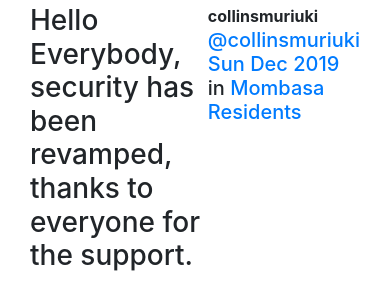
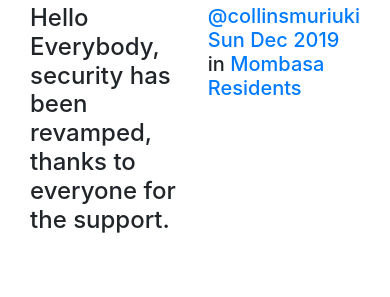
Before and after one commit to c12i/nachbarschaft, a Django app: page /posts/by/collinsmuriuki/2/ in a window 390 px wide. Shown: the part 56-353 px from the top of the page. Run offline with Django 3.2, Linux system fonts and the light colour scheme; data comes from the database, SQL or seed files in the repository; both versions use the stored data as it was after the commit; a map, chart or similar area stays blank; some libraries are stand-ins or nearby versions.

Commit message:
Tweak posts app template styling

```diff
--- a/posts/templates/posts/_post.html
+++ b/posts/templates/posts/_post.html
@@ -1,7 +1,6 @@
-<div class="post media">
-    <h3>{{ post.message_html|safe }}</h3>
+<div class="post media mb-3">
+    <h4>{{ post.message_html|safe }}</h4>
     <div class="media-body">
-        <strong>{{ post.user.username }}</strong>
         <h5 class="media-heading">
             <span class="username"><a
                     href="{% url 'posts:for_user' username=post.user.username %}">@{{ post.user.username }}</a></span>
@@ -13,9 +12,8 @@
         </h5>
         <div class="media-footer">
             {% if user.is_authenticated and post.user == user and not hide_delete %}
-            <a href="{% url 'posts:delete' pk=post.pk %}" title="delete" class="btn btn-simple">
-                <span class="glyphicon glyphicon-remove text-danger" aria-hidden="true"></span>
-                <span class="text-danger icon-label">Delete</span>
+            <a href="{% url 'posts:delete' pk=post.pk %}" title="delete" class="btn btn-outline-danger">
+                <i class="far fa-trash-alt"></i>
             </a>
             {% endif %}
         </div>
--- a/posts/templates/posts/post_confirm_delete.html
+++ b/posts/templates/posts/post_confirm_delete.html
@@ -11,7 +11,7 @@
 <form method="POST">
 	{% csrf_token %}
 	<input type="submit" value="Confirm Delete" class="btn btn-danger btn-large">
-	<a href="{% url 'posts:single' username=user.username pk=object.pk %}" class="btn btn-simple btn-large btn-default">Cancel</a>
+	<a href="{% url 'posts:single' username=user.username pk=object.pk %}" class="btn btn-link btn-large btn-default">Go Back</a>
 </form>
 
 {% endblock %}
--- a/posts/templates/posts/post_detail.html
+++ b/posts/templates/posts/post_detail.html
@@ -1,7 +1,7 @@
 {% extends "posts/post_base.html" %}
 
 {% block post_content %}
-<div class="col-md-8">
+<div class="col-md-12">
     {% include "posts/_post.html" %}
 </div>
 {% endblock %}
```
Also changed, not shown: db.sqlite3.
